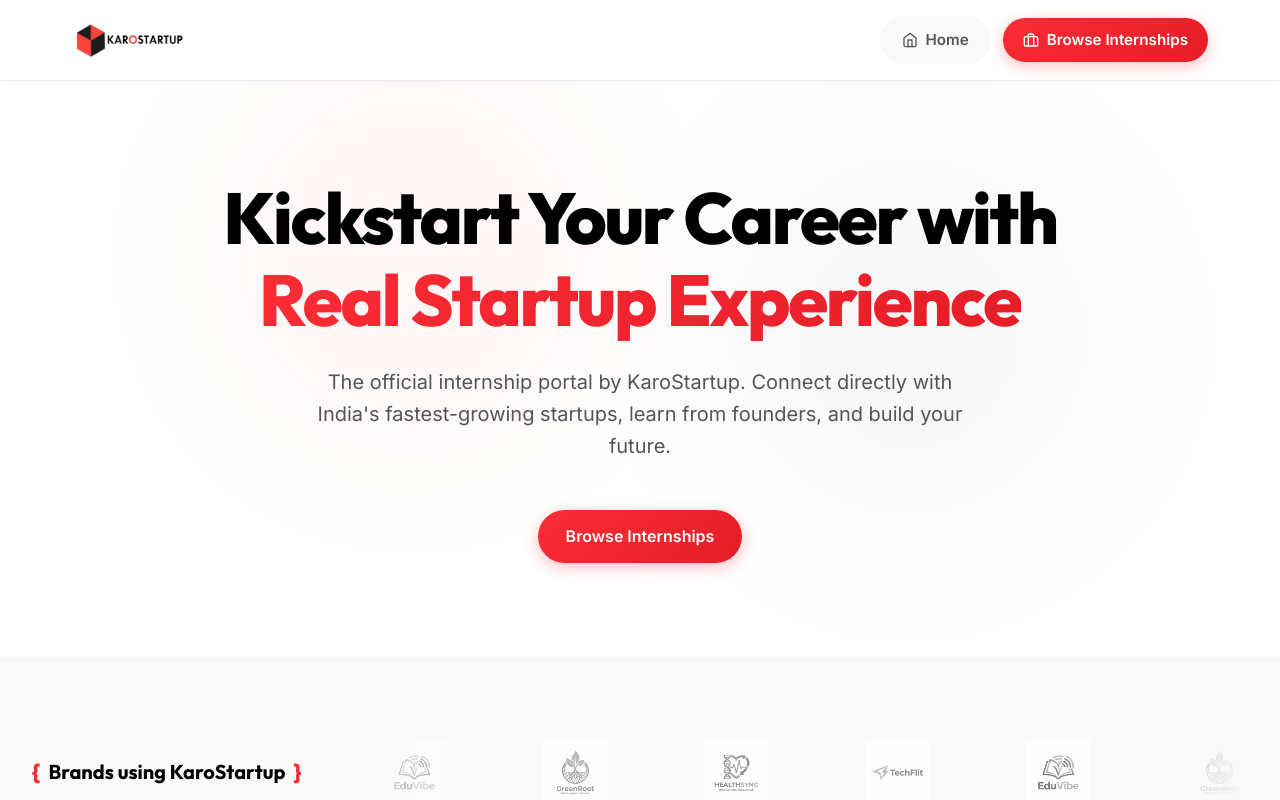
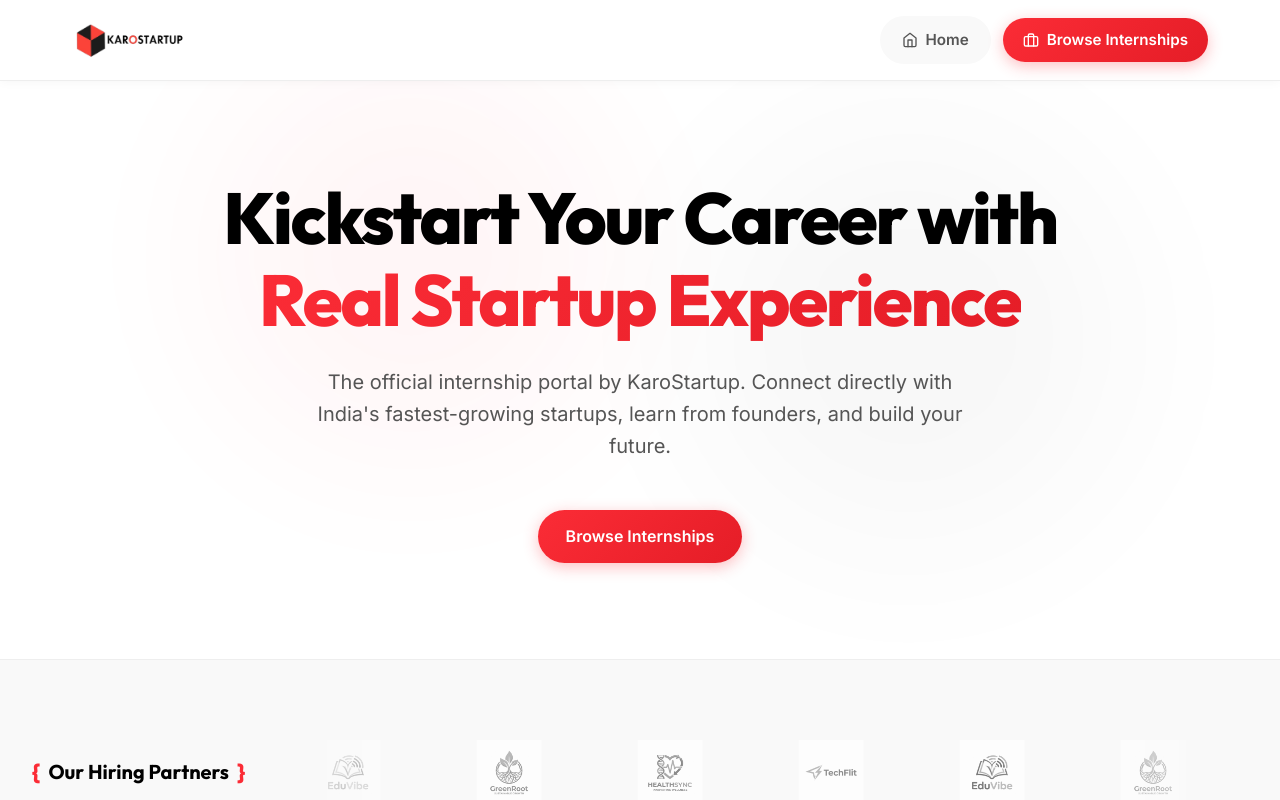
Before and after one commit to Mishrarajeev005/karo_internship, a React app in the folder frontend/: page / in a window 1280 px wide. Shown: the top 800 px of the page. Built offline with nearby package versions, Linux system fonts and the light colour scheme; the HTML template or start-up script is replaced by a standard one.

Commit message:
chore: update partner section label to 'Our Hiring Partners'

```diff
--- a/frontend/src/components/LandingPage.jsx
+++ b/frontend/src/components/LandingPage.jsx
@@ -61,7 +61,7 @@
       <section className="partners-section">
         <div className="partners-container">
           <div className="partners-label">
-            <span>&#123;</span> Brands using KaroStartup <span>&#125;</span>
+            <span>&#123;</span> Our Hiring Partners <span>&#125;</span>
           </div>
 
           <div className="marquee-wrapper">
```
